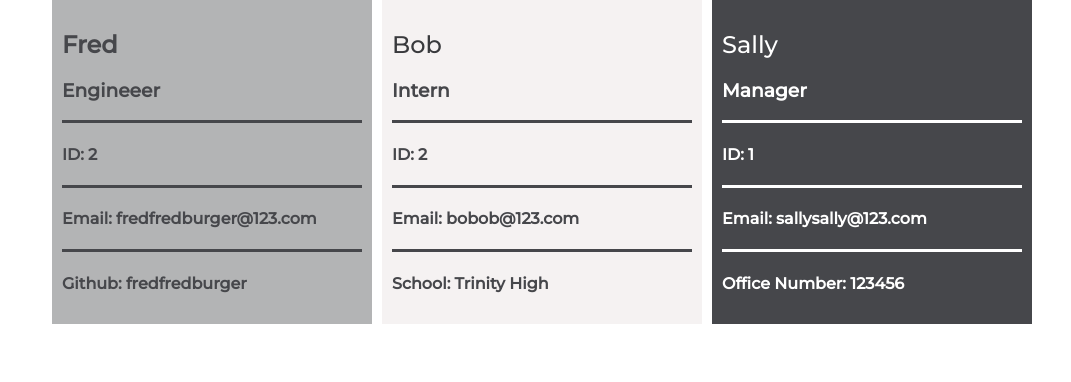
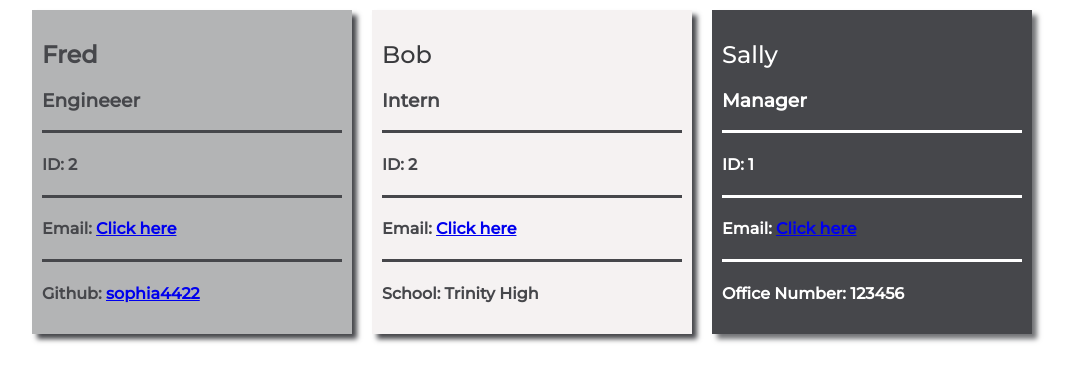
Before and after one commit to sophia4422/team-profile-generator, a website: page index.html in a window 1280 px wide. Shown: the part 82-464 px from the top of the page, without its empty margins (98-1169 px from the left). Drawn offline with Linux system fonts and the light colour scheme.

Commit message:
html email github

```diff
--- a/index.html
+++ b/index.html
@@ -31,8 +31,17 @@
         <h3>Engineeer</h3>
         <ul>
           <li><h4>ID: 2</h4></li>
-          <li><h4>Email: fredfredburger@123.com</h4></li>
-          <li><h4>Github: fredfredburger</h4></li>
+          <li>
+            <h4>Email: <a href="mailto:fredfred@burger.com">Click here</a></h4>
+          </li>
+          <li>
+            <h4>
+              Github:
+              <a href="https://github.com/sophia4422" target="_blank"
+                >sophia4422</a
+              >
+            </h4>
+          </li>
         </ul>
       </div>
 
@@ -41,7 +50,9 @@
         <h3>Intern</h3>
         <ul>
           <li><h4>ID: 2</h4></li>
-          <li><h4>Email: bobob@123.com</h4></li>
+          <li>
+            <h4>Email: <a href="mailto:fredfred@burger.com">Click here</a></h4>
+          </li>
           <li><h4>School: Trinity High</h4></li>
         </ul>
       </div>
@@ -51,7 +62,9 @@
         <h3>Manager</h3>
         <ul>
           <li><h4>ID: 1</h4></li>
-          <li><h4>Email: sallysally@123.com</h4></li>
+          <li>
+            <h4>Email: <a href="mailto:fredfred@burger.com">Click here</a></h4>
+          </li>
           <li><h4>Office Number: 123456</h4></li>
         </ul>
       </div>
```
Also changed, not shown: dist/assets/css/styles.css.
